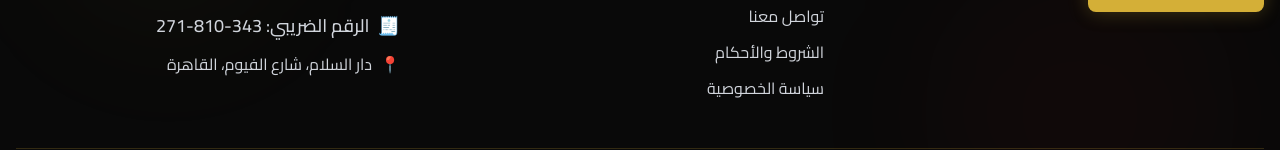
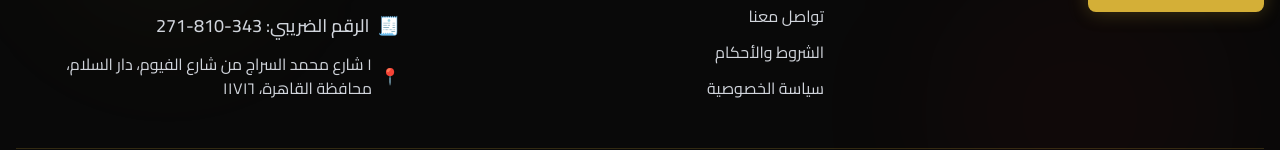
Before and after one commit to imhzm/elzaeem, a Next.js app: page / in a window 1280 px wide. Shown: the part 9293-9443 px from the top of the page. Built offline with nearby package versions, Linux system fonts and the light colour scheme.

Commit message:
feat: update full address across all pages and components

```diff
--- a/src/app/layout.tsx
+++ b/src/app/layout.tsx
@@ -102,10 +102,10 @@ export const structuredData = {
   taxID: "271-810-343",
   address: {
     "@type": "PostalAddress",
-    streetAddress: "شارع الفيوم، دار السلام",
+    streetAddress: "١ شارع محمد السراج من شارع الفيوم، دار السلام",
     addressLocality: "القاهرة",
     addressRegion: "القاهرة",
-    postalCode: "11744",
+    postalCode: "11716",
     addressCountry: "EG",
   },
   geo: {
--- a/src/app/privacy/page.tsx
+++ b/src/app/privacy/page.tsx
@@ -87,7 +87,7 @@ const privacySections = [
 📞 الهاتف: 01067894321
 📱 واتساب: 01067894321
 🧾 الرقم الضريبي: 271-810-343
-📍 العنوان: دار السلام، شارع الفيوم، القاهرة، مصر
+📍 العنوان: ١ شارع محمد السراج من شارع الفيوم، دار السلام، محافظة القاهرة، ١١٧١٦
 📧 البريد الإلكتروني: admin@skywaveads.com`,
   },
 ];
@@ -104,7 +104,7 @@ export default function PrivacyPage() {
         sections={privacySections}
         contactInfo={{
           phone: "01067894321",
-          address: "دار السلام، شارع الفيوم، القاهرة، مصر",
+          address: "١ شارع محمد السراج من شارع الفيوم، دار السلام، محافظة القاهرة، ١١٧١٦",
           email: "admin@skywaveads.com",
         }}
         relatedLinks={[
--- a/src/app/terms/page.tsx
+++ b/src/app/terms/page.tsx
@@ -60,7 +60,7 @@ const termsSections = [
 📞 الهاتف: 01067894321
 📱 واتساب: 01067894321
 🧾 الرقم الضريبي: 271-810-343
-📍 العنوان: دار السلام، شارع الفيوم، القاهرة، مصر
+📍 العنوان: ١ شارع محمد السراج من شارع الفيوم، دار السلام، محافظة القاهرة، ١١٧١٦
 📧 البريد الإلكتروني: admin@skywaveads.com`,
   },
 ];
@@ -77,7 +77,7 @@ export default function TermsPage() {
         sections={termsSections}
         contactInfo={{
           phone: "01067894321",
-          address: "دار السلام، شارع الفيوم، القاهرة، مصر",
+          address: "١ شارع محمد السراج من شارع الفيوم، دار السلام، محافظة القاهرة، ١١٧١٦",
         }}
         relatedLinks={[
           { label: "سياسة الخصوصية", href: "/privacy" },
--- a/src/components/Footer.tsx
+++ b/src/components/Footer.tsx
@@ -149,7 +149,7 @@ export default function Footer() {
             </p>
             <p className="text-gray-300 flex items-center gap-2">
               <span className="text-gold">📍</span>
-              <span>دار السلام، شارع الفيوم، القاهرة</span>
+              <span>١ شارع محمد السراج من شارع الفيوم، دار السلام، محافظة القاهرة، ١١٧١٦</span>
             </p>
           </div>
         </motion.div>
--- a/src/sections/ContactSection.tsx
+++ b/src/sections/ContactSection.tsx
@@ -194,7 +194,7 @@ export default function ContactSection() {
                   {
                     icon: FaMapMarkerAlt,
                     title: "العنوان",
-                    content: "دار السلام، شارع الفيوم، القاهرة، مصر",
+                    content: "١ شارع محمد السراج من شارع الفيوم، دار السلام، محافظة القاهرة، ١١٧١٦",
                     link: null,
                     color: "text-red-500",
                   },
```
